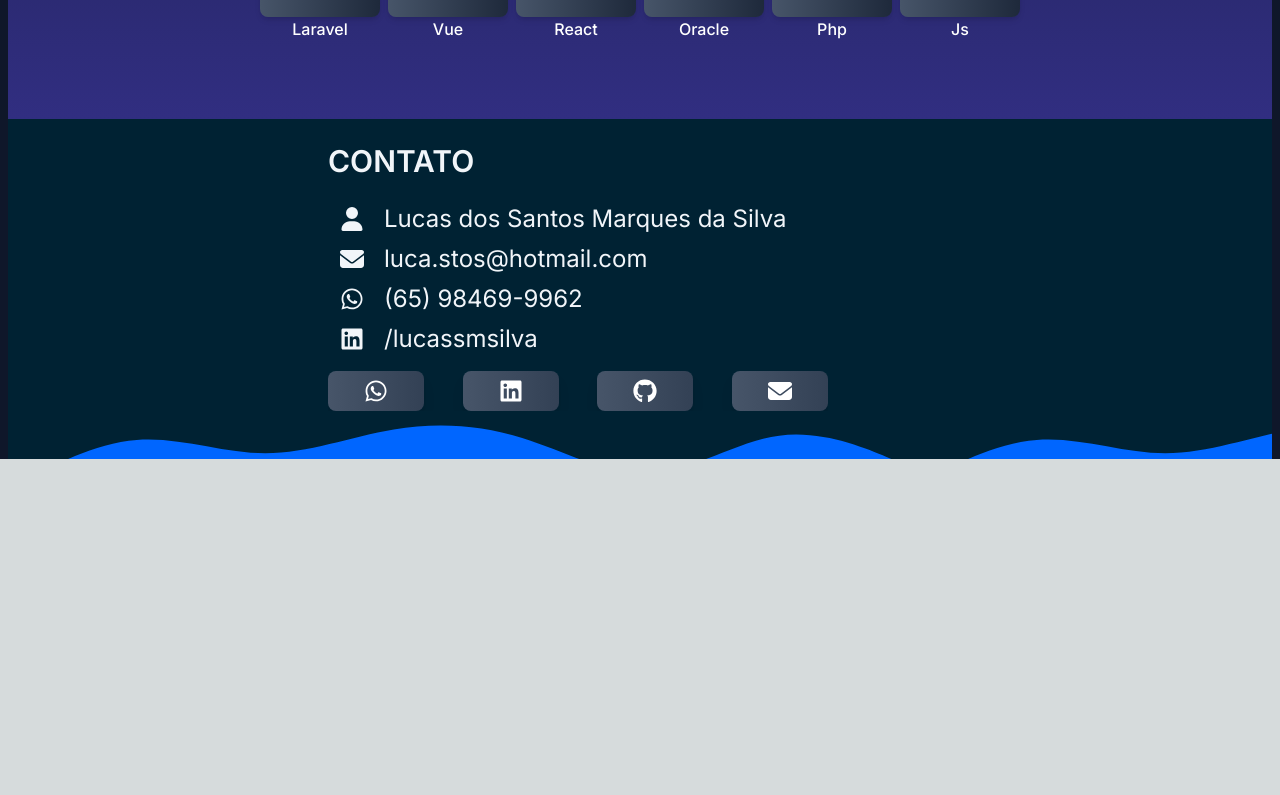
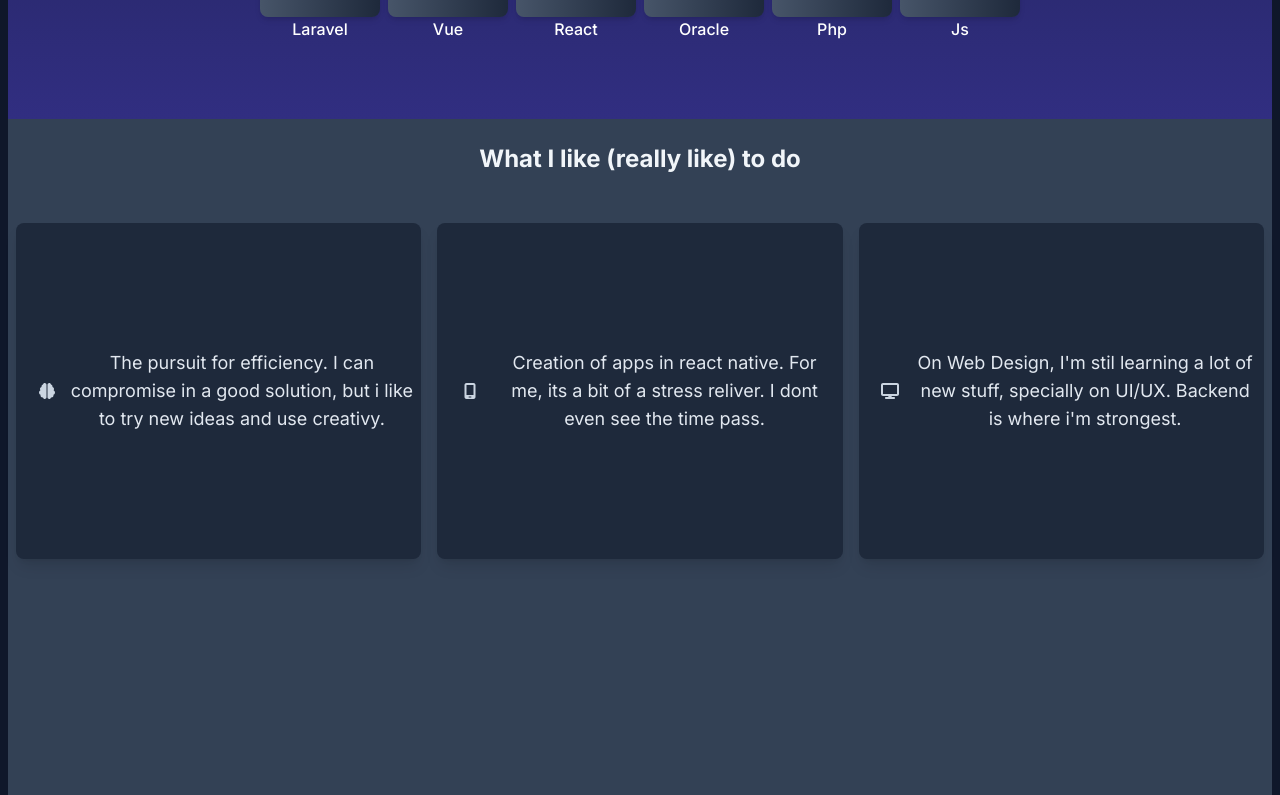
Before and after one commit to lucassmsilva/portifolio, a Next.js app: page / in a window 1280 px wide. Shown: the part 745-1540 px from the top of the page. Before the commit the page ends 1204 px from the top, so only its background shows below. Built offline with nearby package versions, Linux system fonts and the light colour scheme.

Commit message:
about myself

```diff
--- a/app/page.js
+++ b/app/page.js
@@ -2,9 +2,11 @@ import Image from "next/image";
 import { FontAwesomeIcon } from "@fortawesome/react-fontawesome";
 import {
   faBars,
-  faPhone,
   faEnvelope,
   faUser,
+  faMobileScreen,
+  faDisplay,
+  faBrain,
 } from "@fortawesome/free-solid-svg-icons";
 
 import {
@@ -92,6 +94,47 @@ export default function Home() {
             </div>
           </div>
         </div>
+        <div className="w-full h-screen flex flex-col bg-slate-700 px-2">
+          <h3 className="font-bold w-full text-2xl text-center py-6  ">
+            What I like (really like) to do
+          </h3>
+
+          <div className="w-full h-full flex flex-col justify-center items-center">
+            <div className="w-full h-full grid lg:grid-cols-3 gap-4 py-6">
+              <div className="w-full lg:h-[50%] flex flex-1 p-2 bg-slate-800 shadow-lg rounded-lg text-slate-300 flex-row text-center items-center justify-center">
+                <div className="w-20 mx-2">
+                  <FontAwesomeIcon icon={faBrain} />
+                </div>
+
+                <p className="text-lg text-slate-200">
+                  The pursuit for efficiency. I can compromise in a good
+                  solution, but i like to try new ideas and use creativy.
+                </p>
+              </div>
+
+              <div className="w-full lg:h-[50%] flex flex-1 p-2 bg-slate-800 shadow-lg rounded-lg text-slate-300 flex-row text-center items-center justify-center">
+                <div className="w-20 mx-2">
+                  <FontAwesomeIcon icon={faMobileScreen} />
+                </div>
+
+                <p className="text-lg text-slate-200">
+                  Creation of apps in react native. For me, its a bit of a
+                  stress reliver. I dont even see the time pass.
+                </p>
+              </div>
+              <div className="w-full lg:h-[50%] flex flex-1 p-2 bg-slate-800 shadow-lg rounded-lg text-slate-300 flex-row text-center items-center justify-center">
+                <div className="w-20 mx-2">
+                  <FontAwesomeIcon icon={faDisplay} />
+                </div>
+
+                <p className="text-lg text-slate-200">
+                  On Web Design, I'm stil learning a lot of new stuff, specially
+                  on UI/UX. Backend is where i'm strongest.
+                </p>
+              </div>
+            </div>
+          </div>
+        </div>
         <div className="h-full w-full flex flex-col  bg-wave bg-left text-2xl px-2 py-6 lg:items-center justify-end">
           <div className="w-full flex flex-col lg:w-1/2 mb-4">
             <span className="text-3xl font-semibold">CONTATO</span>
```
